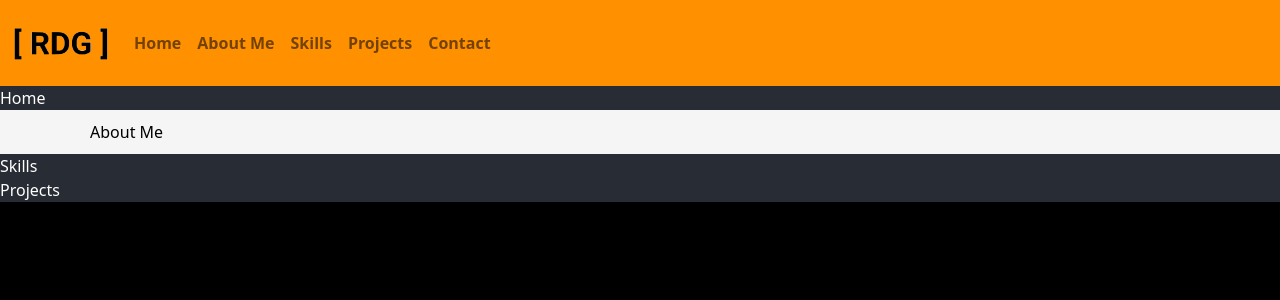
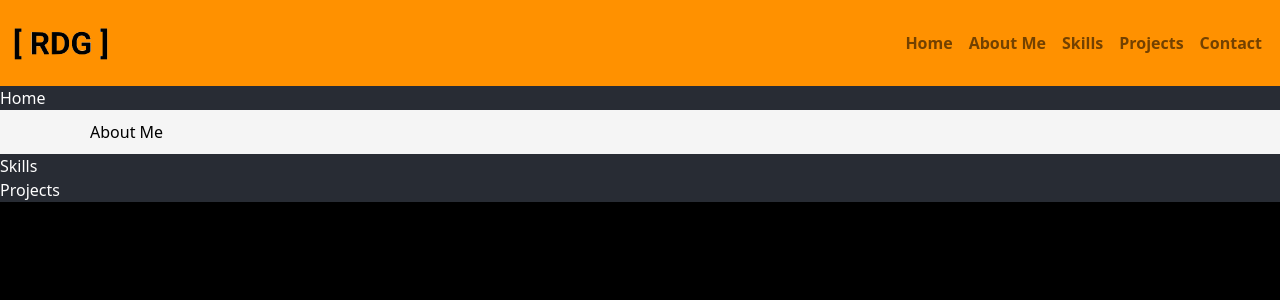
Before and after one commit to Raiza-D/my-portfolio, a React (Create React App) app: page / in a window 1280 px wide. Shown: the top 300 px of the page. Built offline with nearby package versions, Linux system fonts and the light colour scheme.

Commit message:
Add flexbox layout to Navbar to separate my logo and menu items

```diff
--- a/src/components/Navigation.jsx
+++ b/src/components/Navigation.jsx
@@ -7,7 +7,7 @@ export default function Navigation() {
 
   return (
     <div className="menu">
-      <Navbar>
+      <Navbar className="d-flex justify-content-between">
         <Navbar.Brand>
           <img src={myLogo} width="100px" height="40px" />
         </Navbar.Brand>
```
